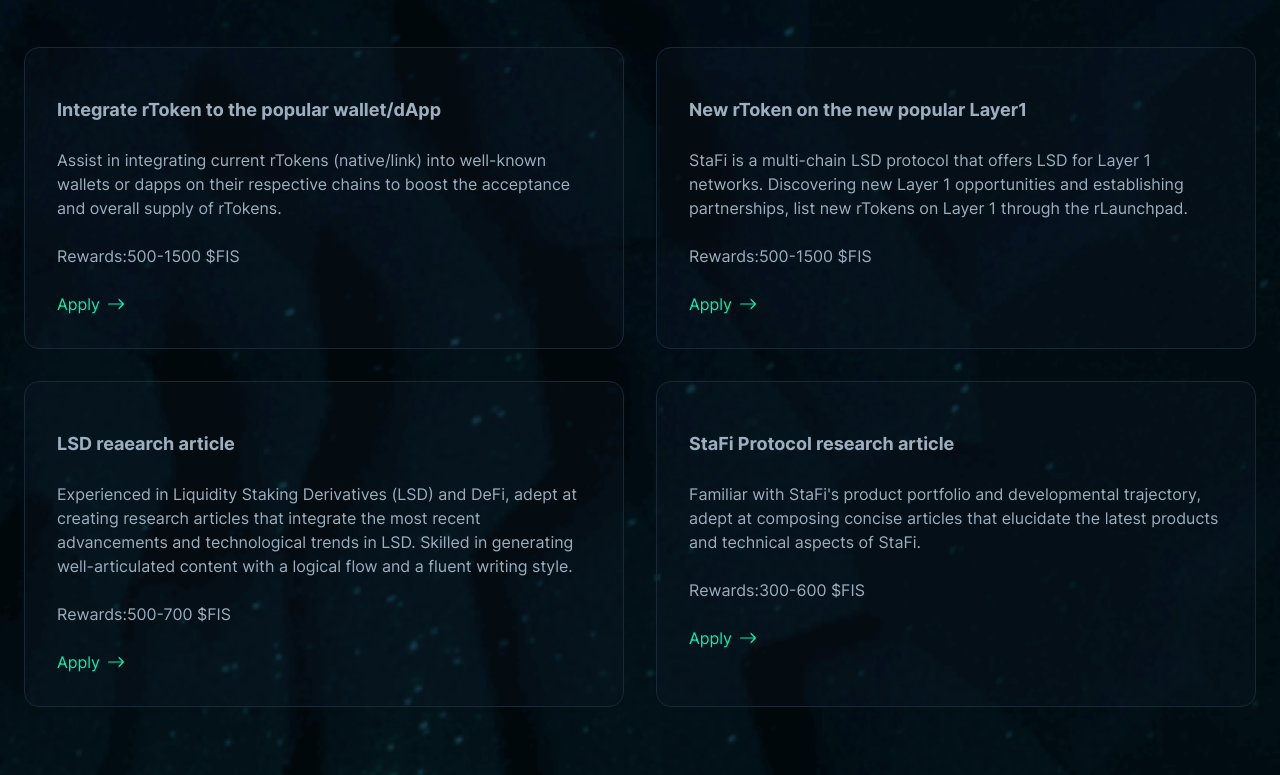
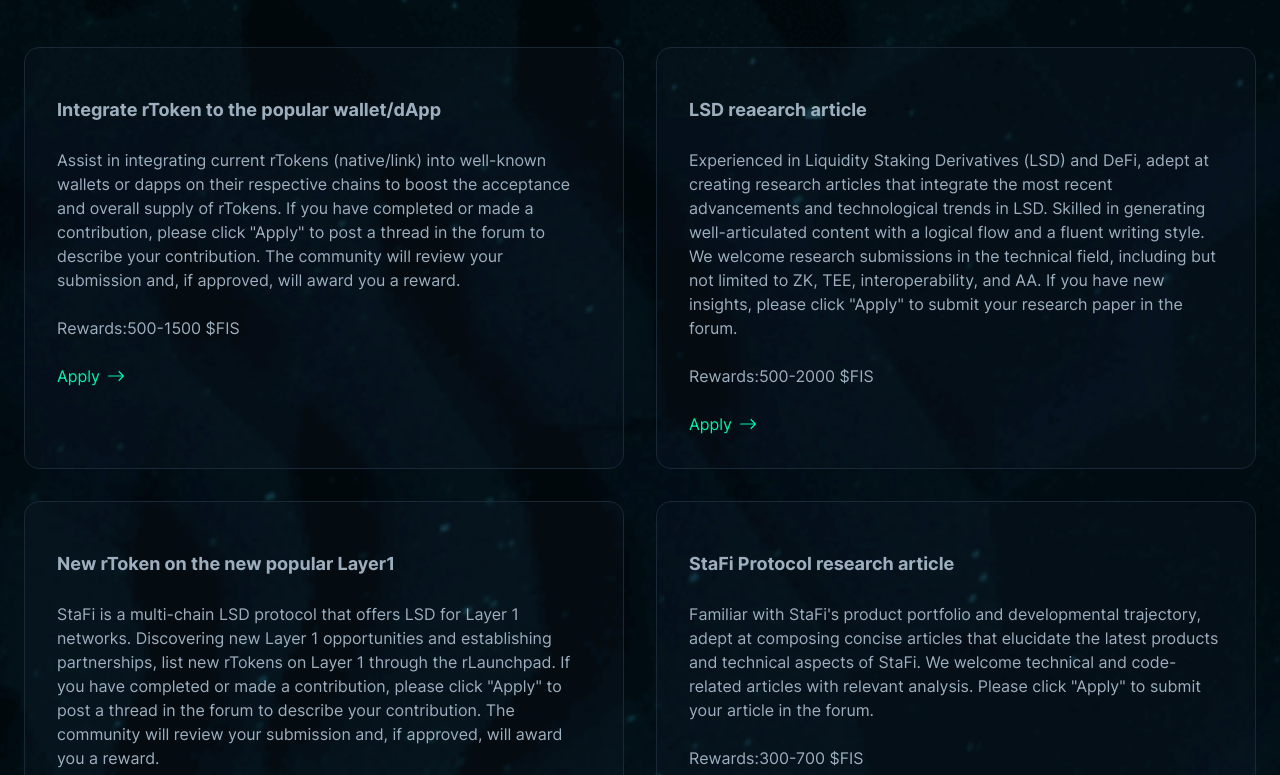
Before and after one commit to stafiprotocol/stafi-warrior, a Next.js app: page / in a window 1280 px wide. Shown: the part 2985-3760 px from the top of the page. Built offline with nearby package versions, Linux system fonts and the light colour scheme.

Commit message:
add link

```diff
--- a/src/components/layout/BountyLst.tsx
+++ b/src/components/layout/BountyLst.tsx
@@ -5,30 +5,31 @@
   {
     id: 1,
     title: 'Integrate rToken to the popular wallet/dApp',
-    description: 'Assist in integrating current rTokens (native/link) into well-known wallets or dapps on their respective chains to boost the acceptance and overall supply of rTokens.',
+    description: 'Assist in integrating current rTokens (native/link) into well-known wallets or dapps on their respective chains to boost the acceptance and overall supply of rTokens. If you have completed or made a contribution, please click "Apply" to post a thread in the forum to describe your contribution. The community will review your submission and, if approved, will award you a reward.',
     amount: '500-1500 $FIS',
-    url: 'https://forms.gle/mPb92FUDvxhzi2EcA'
+    url: 'https://dao.stafi.io/c/integration/8'
+  },
+  {
+    id: 3,
+    title: 'LSD reaearch article',
+    description: 'Experienced in Liquidity Staking Derivatives (LSD) and DeFi, adept at creating research articles that integrate the most recent advancements and technological trends in LSD. Skilled in generating well-articulated content with a logical flow and a fluent writing style. We welcome research submissions in the technical field, including but not limited to ZK, TEE, interoperability, and AA. If you have new insights, please click "Apply" to submit your research paper in the forum.',
+    amount: '500-2000 $FIS',
+    url: 'https://dao.stafi.io/c/research/9'
   },
   {
     id: 2,
     title: 'New rToken on the new popular Layer1',
-    description: 'StaFi is a multi-chain LSD protocol that offers LSD for Layer 1 networks. Discovering new Layer 1 opportunities and establishing partnerships, list new rTokens on Layer 1 through the rLaunchpad.',
+    description: 'StaFi is a multi-chain LSD protocol that offers LSD for Layer 1 networks. Discovering new Layer 1 opportunities and establishing partnerships, list new rTokens on Layer 1 through the rLaunchpad. If you have completed or made a contribution, please click "Apply" to post a thread in the forum to describe your contribution. The community will review your submission and, if approved, will award you a reward.',
     amount: '500-1500 $FIS',
-    url: 'https://forms.gle/mPb92FUDvxhzi2EcA'
+    url: 'https://dao.stafi.io/c/newrtoken/2'
   },
-  {
-    id: 3,
-    title: 'LSD reaearch article',
-    description: 'Experienced in Liquidity Staking Derivatives (LSD) and DeFi, adept at creating research articles that integrate the most recent advancements and technological trends in LSD. Skilled in generating well-articulated content with a logical flow and a fluent writing style.',
-    amount: '500-700 $FIS',
-    url: 'https://forms.gle/mPb92FUDvxhzi2EcA'
-  },
+
   {
     id: 4,
     title: 'StaFi Protocol research article',
-    description: `Familiar with StaFi's product portfolio and developmental trajectory, adept at composing concise articles that elucidate the latest products and technical aspects of StaFi.`,
-    amount: '300-600 $FIS',
-    url: 'https://forms.gle/mPb92FUDvxhzi2EcA'
+    description: `Familiar with StaFi's product portfolio and developmental trajectory, adept at composing concise articles that elucidate the latest products and technical aspects of StaFi. We welcome technical and code-related articles with relevant analysis. Please click "Apply" to submit your article in the forum.`,
+    amount: '300-700 $FIS',
+    url: 'https://dao.stafi.io/c/research/9'
   },
 ]
 
--- a/src/components/layout/Contributionboard.tsx
+++ b/src/components/layout/Contributionboard.tsx
@@ -9,6 +9,30 @@
 
 
 const slides = [
+  {
+    id: 23,
+    month: '11',
+    date: 'November,2023',
+    url: 'https://dao.stafi.io/t/stafi-warriors-contribution-submission-assessment-november-2023/137'
+  },
+  {
+    id: 22,
+    month: '10',
+    date: 'October,2023',
+    url: 'https://dao.stafi.io/t/stafi-warriors-contribution-submission-assessment-october-2023/128'
+  },
+  {
+    id: 21,
+    month: '9',
+    date: 'September,2023',
+    url: 'https://dao.stafi.io/t/stafi-warriors-contribution-submission-assessment-september-2023/119'
+  },
+  {
+    id: 20,
+    month: '8',
+    date: 'August，2023',
+    url: ' https://dao.stafi.io/t/stafi-warriors-contribution-submission-assessment-august-2023/112'
+  },
   {
     id: 19,
     month: '7',
--- a/src/components/layout/Warriors.tsx
+++ b/src/components/layout/Warriors.tsx
@@ -5,28 +5,28 @@
     id: 1,
     title:'Twitter Influencer',
     image:'/image/researcher_icon.svg',
-    url:'https://forms.gle/mPb92FUDvxhzi2EcA',
+    url:'https://forms.gle/oAqPVpbJ6XSxHE5BA',
     description:`Proficient in crafting compelling content surrounding LSD and DeFi on various social media platforms, adept at amplifying StaFi's latest social media releases.`,
   },
   {
     id: 2,
     title:'Community Manager',
     image:'/image/forum_icon.svg',
-    url:'https://forms.gle/ChyqWUa4zijd7vTA6',
+    url:'https://forms.gle/oAqPVpbJ6XSxHE5BA',
     description:'We are looking for someone who has a strong understanding of DeFi and LSD and is adept at utilizing social media platforms such as Discord and Telegram for effective community management and operation. The ideal candidate will play a crucial role in enhancing community engagement through their expertise in these areas',
   },
   {
     id: 3,
     title:'Community Supporter',
     image:'/image/twitter_icon.svg',
-    url:'https://forms.gle/wkzKD9F8oDurijQbA',
+    url:'https://forms.gle/oAqPVpbJ6XSxHE5BA',
     description:`Proficient in LSD and DeFi, with a comprehensive understanding of StaFi-related products. Skilled in addressing community queries and bolstering StaFi's presence by communicating updates beyond the community perimeter.`,
   },
   {
     id: 4,
     title:'Business Development Moderator',
     image:'/image/meme_icon.svg',
-    url:'https://forms.gle/EQj9dgqUWnyzFL6TA',
+    url:'https://forms.gle/oAqPVpbJ6XSxHE5BA',
     description:'Expertise in LSD and DeFi, adept at recognizing market opportunities and integrating DeFi protocols to drive StaFi rToken growth. Additionally, maintains focus on emerging Layer 1 technologies and oversees rLaunchpad for new rToken launches.',
   },
 ]
```
